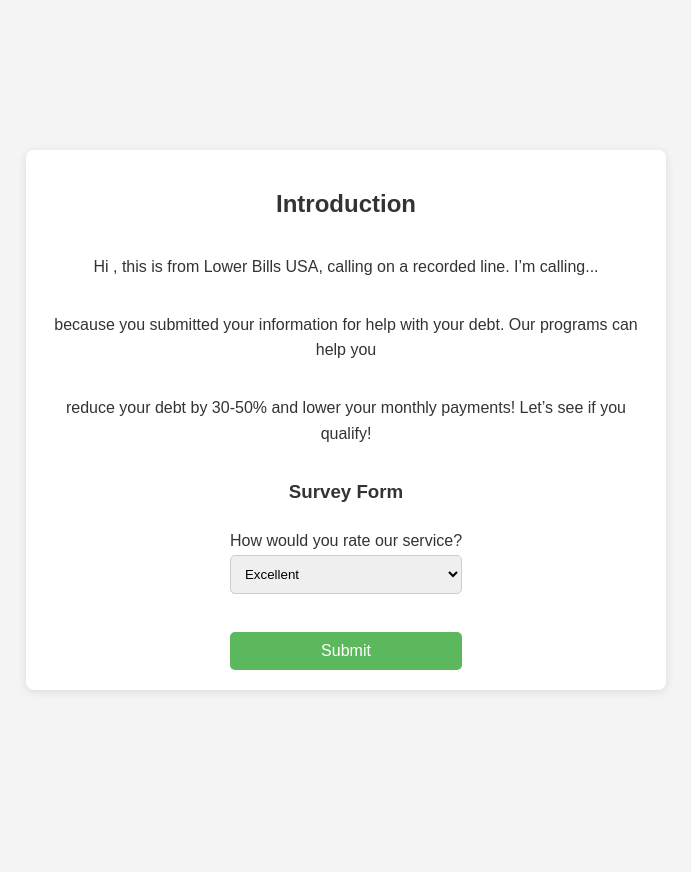
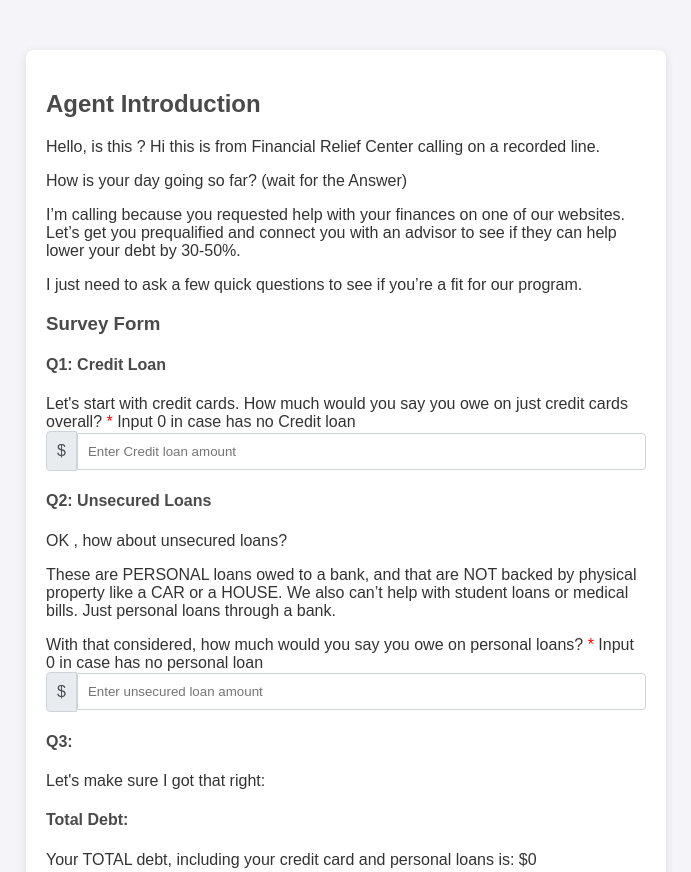
Before and after one commit to LloydieDev/css_script_test, a plain HTML site: page index.html in a window 1280 px wide. Shown: the top 872 px of the page, without its empty margins (294-985 px from the left). Before the commit the page ends 840 px from the top, so only its background shows below. Drawn offline with Linux system fonts and the light colour scheme.

Commit message:
update the style and add other questions

```diff
--- a/index.html
+++ b/index.html
@@ -8,21 +8,18 @@
     <script src="script.js" defer></script>
 </head>
 <body>
-    <div class="container"> <!-- Added container div -->
-        <!-- Introduction -->
-        <h2>Introduction</h2>
-        <p id="introParagraph">
-            Hi [firstname] [lastname], this is [agent] from Lower Bills USA, calling
-            on a recorded line. I’m calling...
-        </p>
-
+    <div class="container">
+        <h2>Agent Introduction</h2>
+        <p id="introParagraph"></p>
+        <p>How is your day going so far? (wait for the Answer)</p>
         <p>
-            because you submitted your information for help with your debt. Our
-            programs can help you
+            I’m calling because you requested help with your finances on one of our
+            websites. Let’s get you prequalified and connect you with an advisor to
+            see if they can help lower your debt by 30-50%.
         </p>
         <p>
-            reduce your debt by 30-50% and lower your monthly payments! Let’s see if
-            you qualify!
+            I just need to ask a few quick questions to see if you’re a fit for our
+            program.
         </p>
 
         <h3>Survey Form</h3>
@@ -52,13 +49,42 @@
             <input type="hidden" id="email" name="email" />
             <input type="hidden" id="agentname" name="agentname" />
 
-            <label for="feedback">How would you rate our service?</label>
-            <select id="feedback" name="feedback">
-                <option value="excellent">Excellent</option>
-                <option value="good">Good</option>
-                <option value="average">Average</option>
-                <option value="poor">Poor</option>
-            </select><br /><br />
+            <!--Question 1-->
+            <h4>Q1: Credit Loan</h4>
+            <label for="Q1">
+                Let's start with credit cards. How much would you say you owe on just credit cards overall?
+                <span class="required">*</span> <span>Input 0 in case has no Credit loan</span>
+            </label>
+            <div class="input-wrapper">
+                <span class="input-prefix">$</span>
+                <input type="text" id="credit_loan" name="credit_loan" placeholder="Enter Credit loan amount" required />
+            </div>
+
+            <!--Question 2-->
+            <h4>Q2: Unsecured Loans</h4>
+            <p id="Q2Paragraph"></p>
+            <p>These are PERSONAL loans owed to a bank, and that are NOT backed by physical property like a CAR or a HOUSE. We also can’t help with student loans or medical bills. Just personal loans through a bank.</p>
+            <label for="Q2">
+                With that considered, how much would you say you owe on personal loans?
+                <span class="required">*</span> <span>Input 0 in case has no personal loan</span>
+            </label>
+            <div class="input-wrapper">
+                <span class="input-prefix">$</span>
+                <input type="text" id="unsecured_loan" name="unsecured_loan" placeholder="Enter unsecured loan amount" required />
+            </div>
+
+            <!-- Question 3 -->
+            <h4>Q3:</h4>
+            <p id="Q3Paragraph">Let's make sure I got that right:</p>
+            <p id="Q3Output"></p>
+
+            <!-- Total Debt amount -->
+            <h4>Total Debt:</h4>
+            <p id="totalDebtOutput">Your TOTAL debt, including your credit card and personal loans is: $0</p>
+
+            <!-- Qualification Message -->
+            <p id="QualifiedMessage" class="qualified-message"></p>
+            <p id="notQualifiedMessage" class="not-qualified-message"></p>
 
             <button type="submit">Submit</button>
         </form>
--- a/script.js
+++ b/script.js
@@ -54,8 +54,46 @@
 
     // Update the paragraph with the user's information
     document.getElementById("introParagraph").innerHTML =
-        `Hi ${firstName} ${lastName}, this is ${agent} from Lower Bills USA, calling on a recorded line. I’m calling...`;
+        `Hello, is this <strong>${firstName}</strong>? Hi <strong>${firstName}</strong> this is <strong>${agentName}</strong> from Financial Relief Center calling on a recorded line.`;
+    // Update the paragraph with the user's information
+    document.getElementById("Q2Paragraph").innerHTML =
+        `OK <strong>${firstName}</strong>, how about unsecured loans?`;
 }
 
 // Ensure the form is prefilled once the window loads
 window.onload = prefillForm;
+
+// script.js
+
+function updateQ3() {
+    const creditLoan = parseFloat(document.getElementById('credit_loan').value) || 0;
+    const unsecuredLoan = parseFloat(document.getElementById('unsecured_loan').value) || 0;
+
+    // Update Q3 output
+    document.getElementById('Q3Output').innerHTML = `For credit card debt I have $${creditLoan}, and for Personal Loans I have $${unsecuredLoan}.`;
+
+    // Calculate total debt
+    const totalDebt = creditLoan + unsecuredLoan;
+
+    // Display the total debt
+    document.getElementById('totalDebtOutput').innerHTML = `Your TOTAL debt, including your credit card and personal loans is: $${totalDebt.toFixed(2)}`;
+
+
+
+    // Qualification logic
+    const QualifiedMessage = document.getElementById('QualifiedMessage');
+    const notQualifiedMessage = document.getElementById('notQualifiedMessage');
+
+
+    if (totalDebt >= 10000) {
+        QualifiedMessage.innerHTML = "You are now Qualified"; // Clear message
+        notQualifiedMessage.innerHTML = "";
+    } else {
+        notQualifiedMessage.innerHTML = "Sorry but you are not qualified due to the total debt being under $10,000."; // Set qualification message
+        QualifiedMessage.innerHTML = "";
+    }
+  }
+
+  // Event listeners for input changes
+  document.getElementById('credit_loan').addEventListener('input', updateQ3);
+  document.getElementById('unsecured_loan').addEventListener('input', updateQ3);
--- a/styles.css
+++ b/styles.css
@@ -1,67 +1,82 @@
 /* styles.css */
 
+/* General Styles */
 body {
-    font-family: 'Arial', sans-serif;
-    background-color: #f4f4f4;
+    font-family: Arial, sans-serif;
+    background-color: #f4f4f9;
+    color: #333;
     margin: 0;
-    padding: 20px;
-    color: #333;
-    display: flex;
-    justify-content: center; /* Center horizontally */
-    align-items: center; /* Center vertically */
-    height: 100vh; /* Full height */
+    padding: 0;
 }
 
 .container {
-    max-width: 600px; /* Set max width for the form */
-    width: 100%; /* Make it responsive */
+    max-width: 600px;
+    margin: 50px auto;
+    padding: 20px;
     background: white;
+    box-shadow: 0 2px 10px rgba(0, 0, 0, 0.1);
     border-radius: 8px;
-    box-shadow: 0 2px 10px rgba(0, 0, 0, 0.1);
-    padding: 20px;
-    display: flex;
-    flex-direction: column; /* Arrange children in a column */
-    align-items: center; /* Center content in the column */
 }
 
-h2, h3 {
-    color: #333;
-    text-align: center; /* Center the headings */
+/* Headings */
+h2, h3, h4 {
+    color: #4a4a4a;
 }
 
-p {
-    line-height: 1.6;
-    text-align: center; /* Center the paragraph text */
+.required {
+    color: red;
 }
 
-label {
-    display: block;
-    margin: 10px 0 5px;
+/* Input Styles */
+.input-wrapper {
+    display: flex;
+    align-items: center;
+    margin-bottom: 15px;
 }
 
-input[type="hidden"] {
-    display: none; /* Hides the input fields as they are hidden fields */
+.input-prefix {
+    padding: 10px;
+    background: #e9ecef;
+    border: 1px solid #ced4da;
+    border-radius: 4px 0 0 4px;
+    color: #495057;
 }
 
-select {
-    width: 100%;
+input[type="text"] {
+    flex: 1;
     padding: 10px;
-    margin-bottom: 20px;
-    border: 1px solid #ccc;
-    border-radius: 5px;
+    border: 1px solid #ced4da;
+    border-radius: 0 4px 4px 0;
+    outline: none;
+    transition: border-color 0.3s;
 }
 
+input[type="text"]:focus {
+    border-color: #007bff;
+}
+
+/* Button Styles */
 button {
-    background-color: #5cb85c;
+    background: #007bff;
     color: white;
     border: none;
     padding: 10px 15px;
-    border-radius: 5px;
+    border-radius: 4px;
     cursor: pointer;
-    font-size: 16px;
-    width: 100%; /* Make button full width */
+    transition: background-color 0.3s;
 }
 
 button:hover {
-    background-color: #4cae4c;
+    background: #0056b3;
 }
+
+/* Qualification Messages */
+.qualified-message {
+    color: green;
+    margin: 10px 0;
+}
+
+.not-qualified-message {
+    color: red;
+    margin: 10px 0;
+}
```
